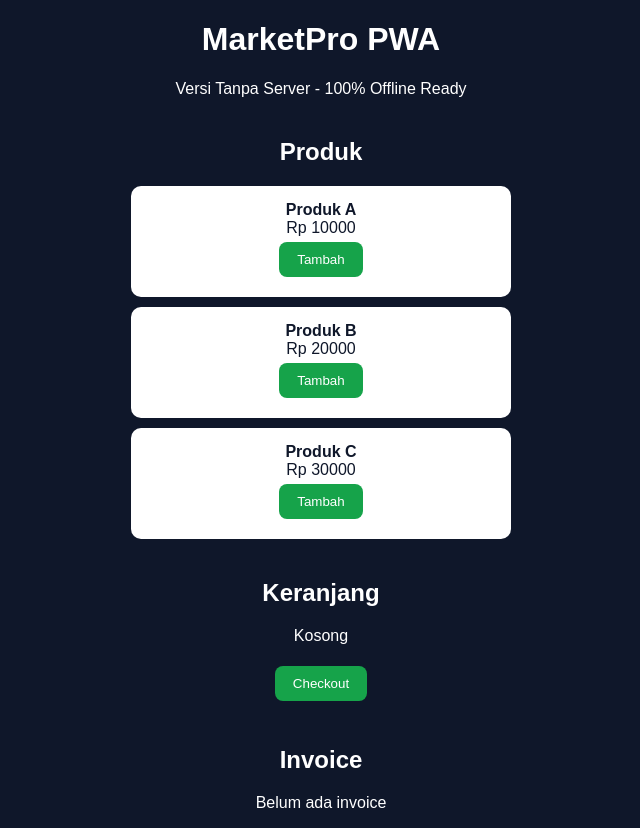
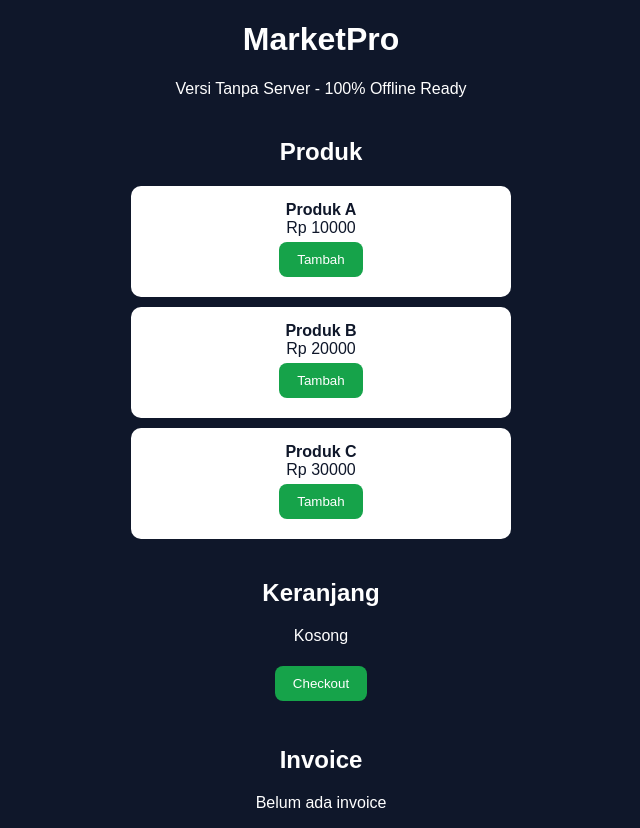
Before and after one commit to on-line1/Marketplace-, a plain HTML site: page index.html in a window 1280 px wide. Shown: the whole page, without its empty margins (319-959 px from the left). Drawn offline with Linux system fonts and the light colour scheme.

Commit message:
Update title and heading in index.html

```diff
--- a/index.html
+++ b/index.html
@@ -3,7 +3,7 @@
 <head>
 <meta charset="UTF-8">
 <meta name="viewport" content="width=device-width, initial-scale=1.0">
-<title>MarketPro PWA Standalone</title>
+<title>MarketPro</title>
 <link rel="manifest" href="manifest.json">
 <meta name="theme-color" content="#16a34a">
 <style>
@@ -15,7 +15,7 @@ h2{margin-top:40px}
 </head>
 <body>
 
-<h1>MarketPro PWA</h1>
+<h1>MarketPro</h1>
 <p>Versi Tanpa Server - 100% Offline Ready</p>
 
 <h2>Produk</h2>
```
